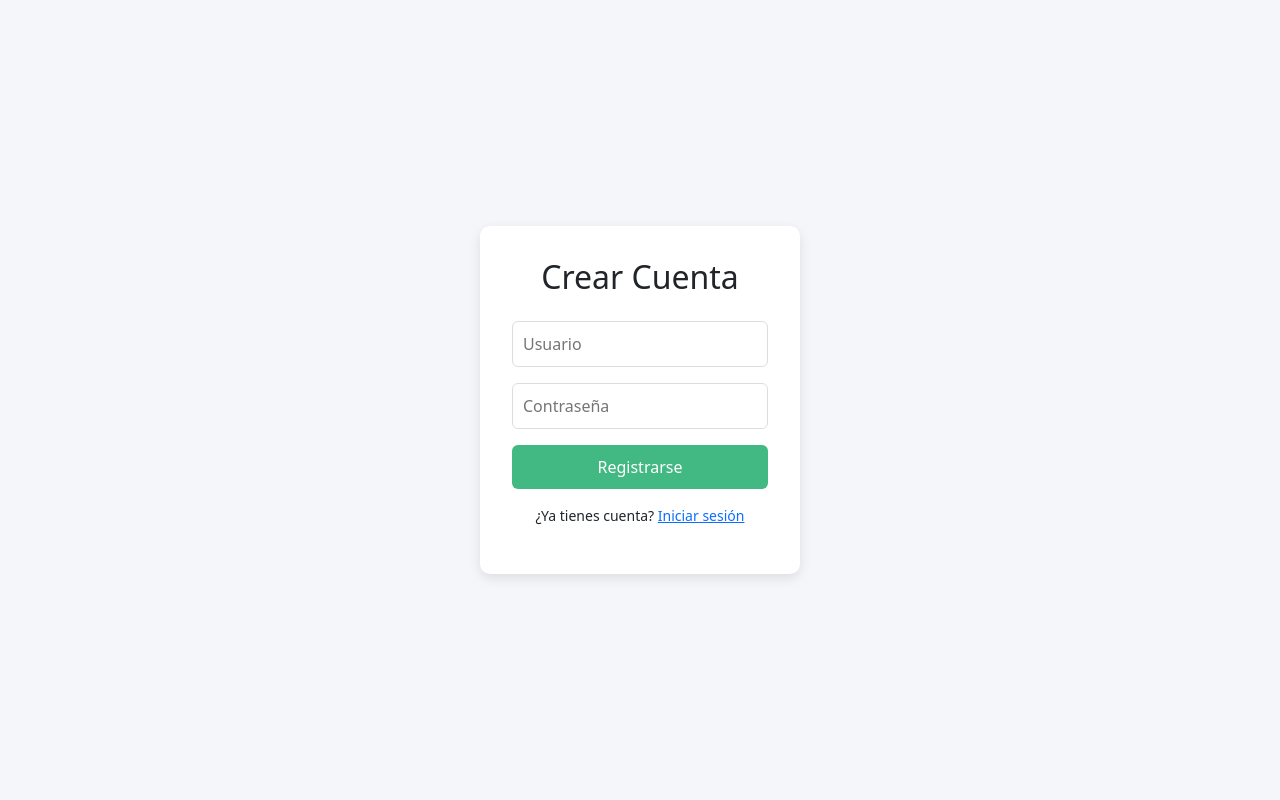
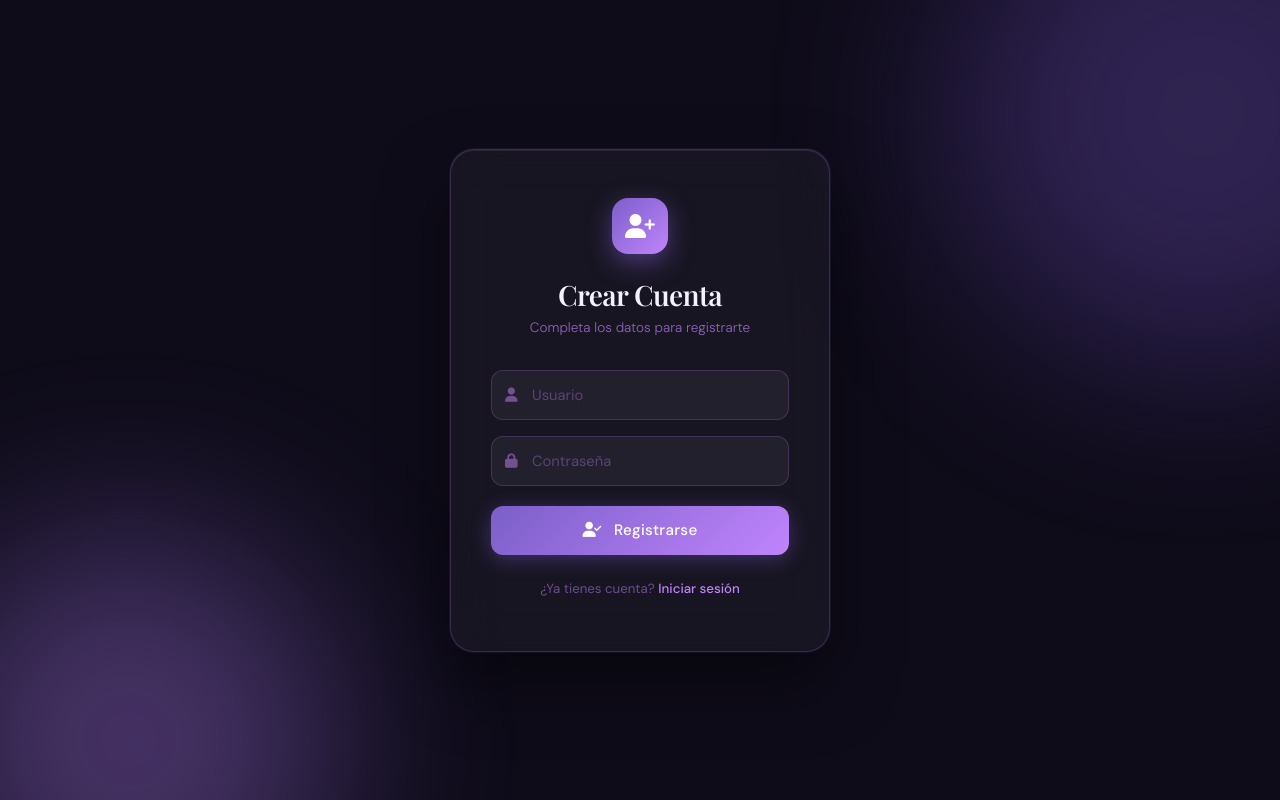
Before and after one commit to Dransil/sistema-api-restaurante, a Vue app in the folder frontend/: page /register in a window 1280 px wide. Built offline with nearby package versions, Linux system fonts and the light colour scheme; no server answers.

Commit message:
Arreglo de diseño para registro

```diff
--- a/frontend/src/assets/styles/register.css
+++ b/frontend/src/assets/styles/register.css
@@ -1,47 +1,224 @@
+@import url('https://fonts.googleapis.com/css2?family=Playfair+Display:wght@600&family=DM+Sans:wght@300;400;500&display=swap');
+
+*, *::before, *::after { box-sizing: border-box; margin: 0; padding: 0; }
+
 .register-container {
   height: 100vh;
   display: flex;
   justify-content: center;
   align-items: center;
-  background-color: #f4f6f9;
+  background: #0f0c1a;
+  position: relative;
+  overflow: hidden;
+  font-family: 'DM Sans', sans-serif;
+}
+
+.register-container::before,
+.register-container::after {
+  content: '';
+  position: absolute;
+  border-radius: 50%;
+  filter: blur(80px);
+  opacity: 0.35;
+  animation: drift 8s ease-in-out infinite alternate;
+}
+
+.register-container::before {
+  width: 500px;
+  height: 500px;
+  background: radial-gradient(circle, #7b5fc9, #4a2d8f);
+  top: -150px;
+  right: -150px;
+}
+
+.register-container::after {
+  width: 400px;
+  height: 400px;
+  background: radial-gradient(circle, #c084fc, #7b5fc9);
+  bottom: -120px;
+  left: -100px;
+  animation-delay: -4s;
+}
+
+@keyframes drift {
+  from { transform: translate(0, 0) scale(1); }
+  to   { transform: translate(30px, 20px) scale(1.08); }
 }
 
 .register-card {
-  background: white;
-  padding: 2rem;
-  border-radius: 10px;
-  width: 320px;
-  box-shadow: 0 4px 12px rgba(0,0,0,0.1);
-  text-align: center;
+  position: relative;
+  z-index: 10;
+  width: 380px;
+  background: rgba(255, 255, 255, 0.04);
+  border: 1px solid rgba(196, 132, 252, 0.2);
+  border-radius: 24px;
+  padding: 48px 40px 36px;
+  backdrop-filter: blur(24px);
+  -webkit-backdrop-filter: blur(24px);
+  box-shadow:
+    0 0 0 1px rgba(123, 95, 201, 0.1),
+    0 32px 64px rgba(0, 0, 0, 0.5),
+    inset 0 1px 0 rgba(255,255,255,0.08);
+  animation: cardIn 0.7s cubic-bezier(0.16, 1, 0.3, 1) both;
+}
+
+@keyframes cardIn {
+  from { opacity: 0; transform: translateY(32px) scale(0.97); }
+  to   { opacity: 1; transform: translateY(0) scale(1); }
+}
+
+.register-card .register-icon {
+  width: 56px;
+  height: 56px;
+  background: linear-gradient(135deg, #7b5fc9, #c084fc);
+  border-radius: 16px;
+  display: flex;
+  align-items: center;
+  justify-content: center;
+  margin: 0 auto 24px;
+  font-size: 1.5rem;
+  color: white;
+  box-shadow: 0 8px 24px rgba(123, 95, 201, 0.5);
+  animation: cardIn 0.7s 0.1s cubic-bezier(0.16, 1, 0.3, 1) both;
 }
 
 .register-card h2 {
-  margin-bottom: 1.5rem;
+  font-family: 'Playfair Display', serif;
+  font-size: 1.75rem;
+  color: #f5f0ff;
+  text-align: center;
+  margin-bottom: 6px;
+  letter-spacing: -0.02em;
+  animation: cardIn 0.7s 0.15s cubic-bezier(0.16, 1, 0.3, 1) both;
+}
+
+.register-card .register-subtitle {
+  text-align: center;
+  font-size: 0.85rem;
+  color: rgba(196, 132, 252, 0.7);
+  font-weight: 300;
+  margin-bottom: 32px;
+  animation: cardIn 0.7s 0.2s cubic-bezier(0.16, 1, 0.3, 1) both;
+}
+
+.register-card form {
+  display: flex;
+  flex-direction: column;
+  gap: 16px;
+  animation: cardIn 0.7s 0.25s cubic-bezier(0.16, 1, 0.3, 1) both;
+}
+
+.input-wrapper {
+  position: relative;
+}
+
+.input-wrapper .input-icon {
+  position: absolute;
+  left: 14px;
+  top: 50%;
+  transform: translateY(-50%);
+  color: rgba(196, 132, 252, 0.5);
+  font-size: 0.9rem;
+  pointer-events: none;
+  transition: color 0.2s;
 }
 
 .register-card input {
   width: 100%;
-  padding: 10px;
-  margin-bottom: 1rem;
-  border: 1px solid #ddd;
-  border-radius: 6px;
+  padding: 13px 14px 13px 40px;
+  background: rgba(255, 255, 255, 0.05);
+  border: 1px solid rgba(196, 132, 252, 0.2);
+  border-radius: 12px;
+  color: #f0eaff;
+  font-family: 'DM Sans', sans-serif;
+  font-size: 0.92rem;
+  font-weight: 400;
+  outline: none;
+  transition: border-color 0.25s, background 0.25s, box-shadow 0.25s;
 }
 
-.register-card button {
-  width: 100%;
-  padding: 10px;
-  background-color: #42b883;
-  color: white;
-  border: none;
-  border-radius: 6px;
-  cursor: pointer;
+.register-card input::placeholder {
+  color: rgba(196, 132, 252, 0.35);
 }
 
-.register-card button:hover {
-  background-color: #369f6e;
+.register-card input:focus {
+  border-color: rgba(196, 132, 252, 0.6);
+  background: rgba(255, 255, 255, 0.08);
+  box-shadow: 0 0 0 3px rgba(123, 95, 201, 0.15);
 }
 
-.register-card p {
-  margin-top: 1rem;
-  font-size: 14px;
+.input-wrapper:focus-within .input-icon {
+  color: rgba(196, 132, 252, 0.9);
 }
+
+.register-card button[type="submit"] {
+  width: 100%;
+  padding: 13px;
+  background: linear-gradient(135deg, #7b5fc9 0%, #c084fc 100%);
+  border: none;
+  border-radius: 12px;
+  color: white;
+  font-family: 'DM Sans', sans-serif;
+  font-size: 0.95rem;
+  font-weight: 500;
+  cursor: pointer;
+  letter-spacing: 0.02em;
+  margin-top: 4px;
+  position: relative;
+  overflow: hidden;
+  transition: transform 0.2s, box-shadow 0.2s;
+  box-shadow: 0 4px 20px rgba(123, 95, 201, 0.4);
+}
+
+.register-card button[type="submit"]::after {
+  content: '';
+  position: absolute;
+  inset: 0;
+  background: linear-gradient(135deg, rgba(255,255,255,0.15), transparent);
+  opacity: 0;
+  transition: opacity 0.2s;
+}
+
+.register-card button[type="submit"]:hover {
+  transform: translateY(-2px);
+  box-shadow: 0 8px 28px rgba(123, 95, 201, 0.55);
+}
+.register-card button[type="submit"]:hover::after { opacity: 1; }
+.register-card button[type="submit"]:active { transform: translateY(0); }
+
+.error-message {
+  color: #f87171;
+  font-size: 0.82rem;
+  text-align: center;
+  margin-top: 12px;
+  background: rgba(248, 113, 113, 0.1);
+  border: 1px solid rgba(248, 113, 113, 0.2);
+  border-radius: 8px;
+  padding: 8px 12px;
+  animation: shake 0.4s ease;
+}
+
+@keyframes shake {
+  0%, 100% { transform: translateX(0); }
+  25%       { transform: translateX(-6px); }
+  75%       { transform: translateX(6px); }
+}
+
+.register-card .register-footer {
+  text-align: center;
+  margin-top: 24px;
+  font-size: 0.83rem;
+  color: rgba(196, 132, 252, 0.5);
+  animation: cardIn 0.7s 0.3s cubic-bezier(0.16, 1, 0.3, 1) both;
+}
+
+.register-card .register-footer a {
+  color: #c084fc;
+  text-decoration: none;
+  font-weight: 500;
+  transition: color 0.2s;
+}
+
+.register-card .register-footer a:hover {
+  color: #f0d0ff;
+}
--- a/frontend/src/views/Register.vue
+++ b/frontend/src/views/Register.vue
@@ -1,26 +1,39 @@
 <template>
   <div class="register-container">
     <div class="register-card">
+
+      <div class="register-icon">
+        <i class="fas fa-user-plus"></i>
+      </div>
+
       <h2>Crear Cuenta</h2>
+      <p class="register-subtitle">Completa los datos para registrarte</p>
 
       <form @submit.prevent="register">
-        <input v-model="username" type="text" placeholder="Usuario" required />
-        <input
-          v-model="password"
-          type="password"
-          placeholder="Contraseña"
-          required
-        />
+        <div class="input-wrapper">
+          <i class="fas fa-user input-icon"></i>
+          <input v-model="username" type="text" placeholder="Usuario" required />
+        </div>
 
-        <button type="submit">Registrarse</button>
+        <div class="input-wrapper">
+          <i class="fas fa-lock input-icon"></i>
+          <input v-model="password" type="password" placeholder="Contraseña" required />
+        </div>
+
+        <button type="submit">
+          <i class="fas fa-user-check me-2"></i> Registrarse
+        </button>
       </form>
 
-      <p v-if="errorMessage" class="error-message">{{ errorMessage }}</p>
+      <p v-if="errorMessage" class="error-message">
+        <i class="fas fa-circle-exclamation me-1"></i> {{ errorMessage }}
+      </p>
 
-      <p>
+      <p class="register-footer">
         ¿Ya tienes cuenta?
         <router-link to="/login">Iniciar sesión</router-link>
       </p>
+
     </div>
   </div>
 </template>
@@ -31,30 +44,22 @@ import { useRouter } from "vue-router";
 import { registerUser } from "../services/api";
 import "../assets/styles/register.css";
 
-const username = ref("");
-const password = ref("");
-const router = useRouter();
-
+const username     = ref("");
+const password     = ref("");
 const errorMessage = ref("");
+const router       = useRouter();
 
 const register = async () => {
   errorMessage.value = "";
-
   if (!username.value || !password.value) {
     errorMessage.value = "Por favor completa todos los campos";
     return;
   }
-
   try {
-    await registerUser({
-      username: username.value,
-      password: password.value,
-    });
-
+    await registerUser({ username: username.value, password: password.value });
     router.push("/login");
   } catch (err) {
-    errorMessage.value =
-      err.response?.data?.error || "Error registrando usuario";
+    errorMessage.value = err.response?.data?.error || "Error registrando usuario";
   }
 };
 </script>
```
